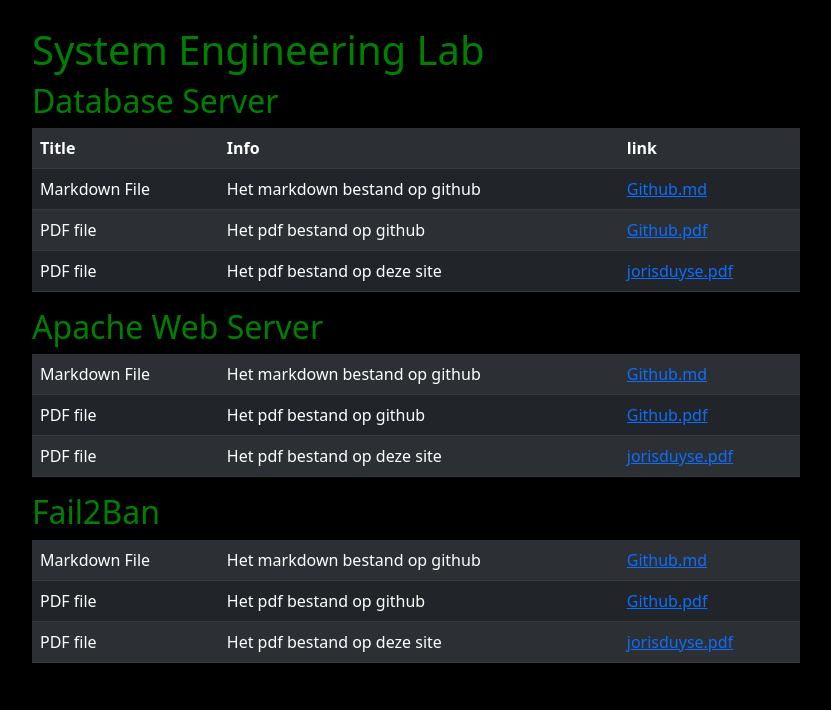
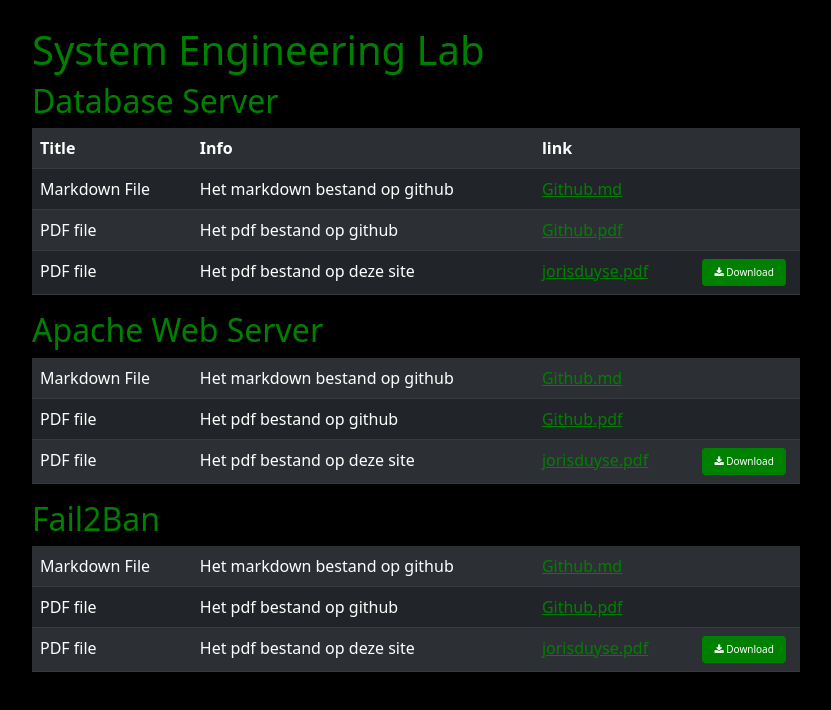
Before and after one commit to JorisVanDuyseHogent/SystemEngineeringLab, a plain HTML site: page PreviewSite/index.html in a window 1280 px wide. Shown: the whole page, without its empty margins (224-1055 px from the left). Drawn offline with nearby package versions, Linux system fonts and the light colour scheme.

Commit message:
site download buttons update

```diff
--- a/PreviewSite/index.html
+++ b/PreviewSite/index.html
@@ -6,6 +6,7 @@
     <meta name="viewport" content="width=device-width, initial-scale=1.0">
     <title>SystemEngineeringLab</title>
     <link href="https://cdn.jsdelivr.net/npm/bootstrap@5.1.3/dist/css/bootstrap.min.css" rel="stylesheet" integrity="sha384-1BmE4kWBq78iYhFldvKuhfTAU6auU8tT94WrHftjDbrCEXSU1oBoqyl2QvZ6jIW3" crossorigin="anonymous">
+    <link rel="stylesheet" href="https://cdnjs.cloudflare.com/ajax/libs/font-awesome/4.7.0/css/font-awesome.min.css">
     <link rel = "stylesheet" type = "text/css" href = "./style.css">
 </head>
 <body>
@@ -34,7 +35,12 @@
             <tr>
                 <td>PDF file</td>
                 <td>Het pdf bestand op deze site</td>
-                <td><a href="./subsites/DatabaseServer.html">jorisduyse.pdf</a></td>
+                <td>
+                    <form action="https://github.com/JorisVanDuyseHogent/SystemEngineeringLab/raw/main/DatabaseServer/DatabaseServerG56.pdf" method="get">
+                        <a href="./subsites/DatabaseServer.html">jorisduyse.pdf</a>
+                        <button class="btn" type="download"><i class="fa fa-download"></i> Download</button>
+                    </form>
+                </td>
         </table>
 
         <h2>Apache Web Server</h2>
@@ -52,7 +58,12 @@
             <tr>
                 <td>PDF file</td>
                 <td>Het pdf bestand op deze site</td>
-                <td><a href="./subsites/ApacheWebServer.html">jorisduyse.pdf</a></td>
+                <td>
+                    <form action="https://github.com/JorisVanDuyseHogent/SystemEngineeringLab/raw/main/ApacheWebServer/ApacheWebServerG56.pdf" method="get">
+                        <a href="./subsites/ApacheWebServer.html">jorisduyse.pdf</a>
+                        <button class="btn" type="download"><i class="fa fa-download"></i> Download</button>
+                    </form>
+                </td>
             </tr>
         </table>
 
@@ -71,10 +82,14 @@
             <tr>
                 <td>PDF file</td>
                 <td>Het pdf bestand op deze site</td>
-                <td><a href="./subsites/Fail2Ban.html">jorisduyse.pdf</a></td>
+                <td>
+                    <form action="https://github.com/JorisVanDuyseHogent/SystemEngineeringLab/raw/main/Fail2Ban/Fail2BanG56.pdf" method="get">
+                        <a href="./subsites/Fail2Ban.html">jorisduyse.pdf</a>
+                        <button class="btn" type="download"><i class="fa fa-download"></i> Download</button>
+                    </form>
+                </td>
             </tr>
         </table>
-
     </main>
 </body>
 </html>
--- a/PreviewSite/style.css
+++ b/PreviewSite/style.css
@@ -9,3 +9,24 @@
 td {
     color: white;
 }
+
+.btn {
+  background-color: green;
+  border: none;
+  color: white;
+  margin-left: 20%;
+  cursor: pointer;
+  font-size: 10px;
+}
+
+.btn:hover {
+  background-color: darkgreen;
+}
+
+a {
+    color: green;
+}
+
+a:hover {
+    color: darkgreen;
+}
```
